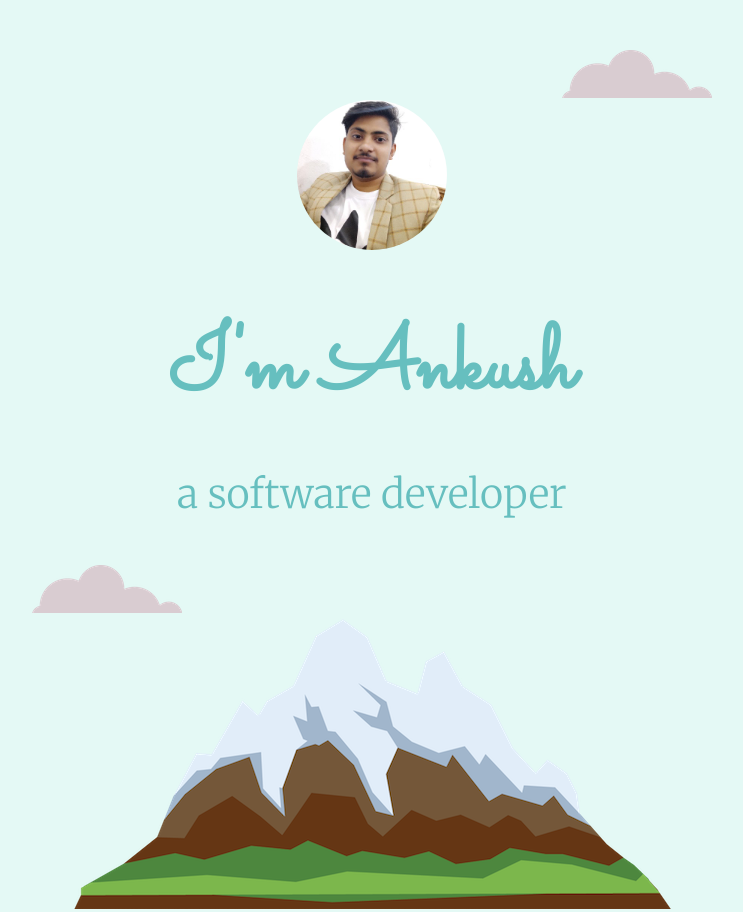
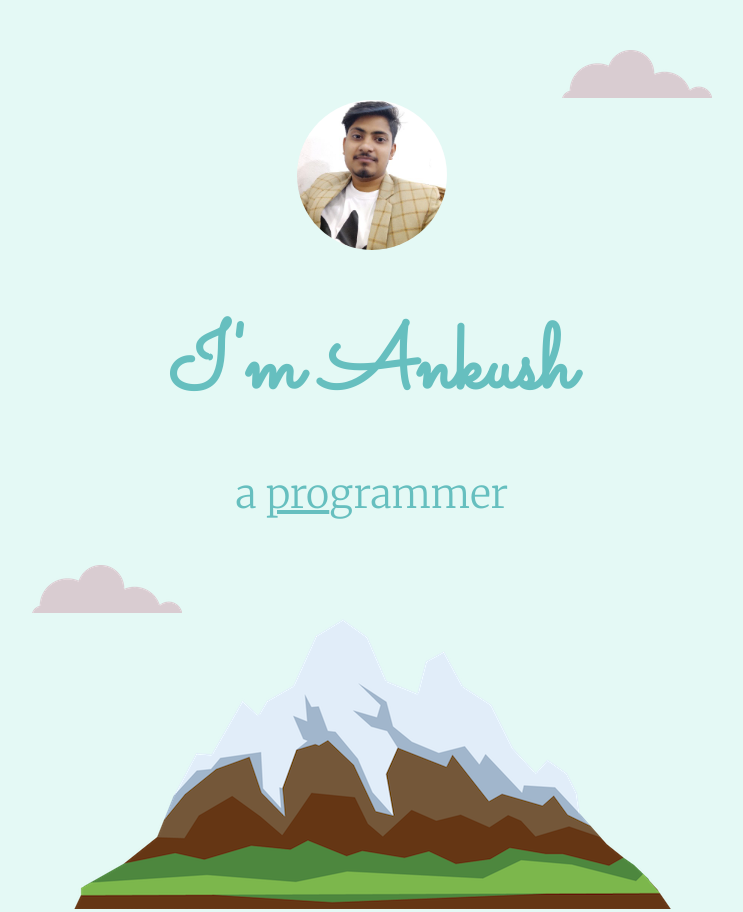
Before and after one commit to AnkushPal98/My-Site, a plain HTML site: page index.html in a window 1280 px wide. Shown: the top 912 px of the page, without its empty margins (268-1011 px from the left). Drawn offline with Linux system fonts and the light colour scheme.

Commit message:
Update index.html

```diff
--- a/index.html
+++ b/index.html
@@ -13,7 +13,7 @@
       <img class="profile-pic" src="images/ankush.jpg" alt="profile photo">
       <img class="top-cloud" src="images/cloud.png" alt="cloud-images">
       <h1>I'm Ankush</h1>
-      <h2>a software developer</h2>
+      <h2>a <u>pro</u>grammer</h2>
       <img class="bottom-cloud" src="images/cloud.png" alt="cloud-images">
       <img class="mountain" src="images/mountain.png" alt="mountain-images">
     </div>
```
